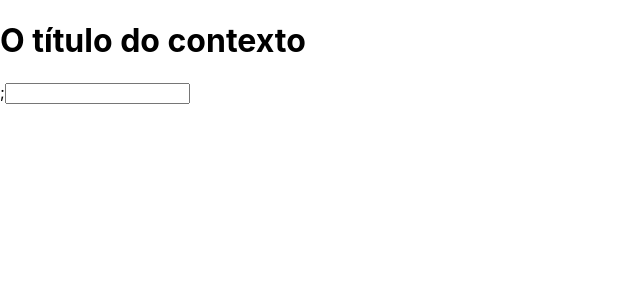
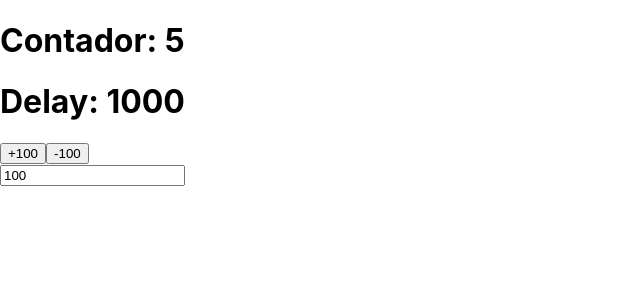
Before and after one commit to ElielN/React-Hooks-Study, a React (Create React App) app: page / in a window 1280 px wide. Shown: the top 300 px of the page, without its empty margins (0-640 px from the left). Built offline with nearby package versions, Linux system fonts and the light colour scheme.

Commit message:
Criando Hooks

```diff
--- a/src/App.js
+++ b/src/App.js
@@ -1,6 +1,5 @@
-//Aula 51 - 26:37
 import P from 'prop-types';
-import { createContext, useContext, useReducer, useRef } from 'react';
+import { createContext, useContext, useEffect, useReducer, useRef, useState } from 'react';
 import './App.css';
 
 /* const reducer = (state, action) => {
@@ -20,7 +19,7 @@ import './App.css';
 }; */
 
 // actions.js
-export const actions = {
+/* export const actions = {
   CHANGE_TITLE: 'CHANGE_TITLE',
 };
 
@@ -68,17 +67,50 @@ export const H1 = () => {
       <input type="text" ref={inputRef} />
     </>
   );
+}; */
+const useMyHook = (cb, delay = 1000) => {
+  const savedCb = useRef();
+
+  useEffect(() => {
+    savedCb.current = cb;
+  }, [cb]);
+
+  useEffect(() => {
+    //setInterval nos permite executar uma função ou código em um específico intervalo
+    //Nesse caso, a cada delay segundos é executado a função callback que foi passada
+    //como parâmetro no nosso Hook
+    const interval = setInterval(() => {
+      savedCb.current();
+    }, delay);
+
+    return () => clearInterval(interval); //Limpando lixo
+  }, [delay]);
 };
 
 //O useReduce é igual ao useState mas foi criado para trabalhar com estados complexos
 // App.jsx
 function App() {
+  const [counter, setCounter] = useState(0);
+  const [delay, setDelay] = useState(1000);
+  const [incrementor, setIncrementor] = useState(100);
+
+  useMyHook(() => setCounter((c) => c + 1), delay);
+
   return (
-    <AppContext>
-      <div>
-        <H1 />
-      </div>
-    </AppContext>
+    <div>
+      <h1>Contador: {counter}</h1>
+      <h1>Delay: {delay}</h1>
+      <button
+        onClick={() => {
+          setDelay((d) => d + incrementor);
+        }}
+      >
+        +{incrementor}
+      </button>
+      <button onClick={() => setDelay((d) => d - incrementor)}>-{incrementor}</button>
+      <br />
+      <input type="number" value={incrementor} onChange={(e) => setIncrementor(Number(e.target.value))}></input>
+    </div>
   );
   /* //No useReducer passamos uma função reducer que vai fazer a lógica das actions
   //e um estado inicial
```
